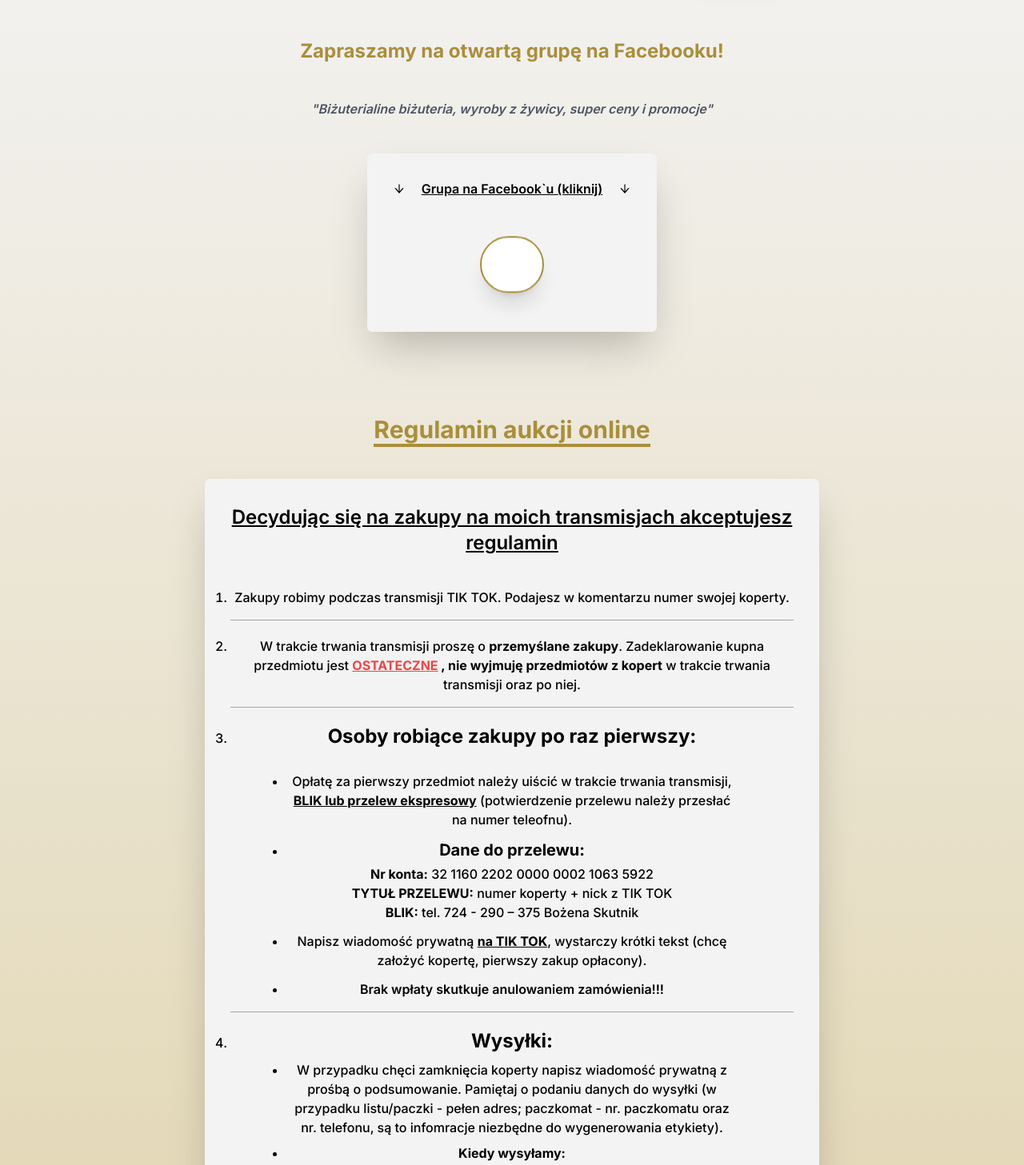
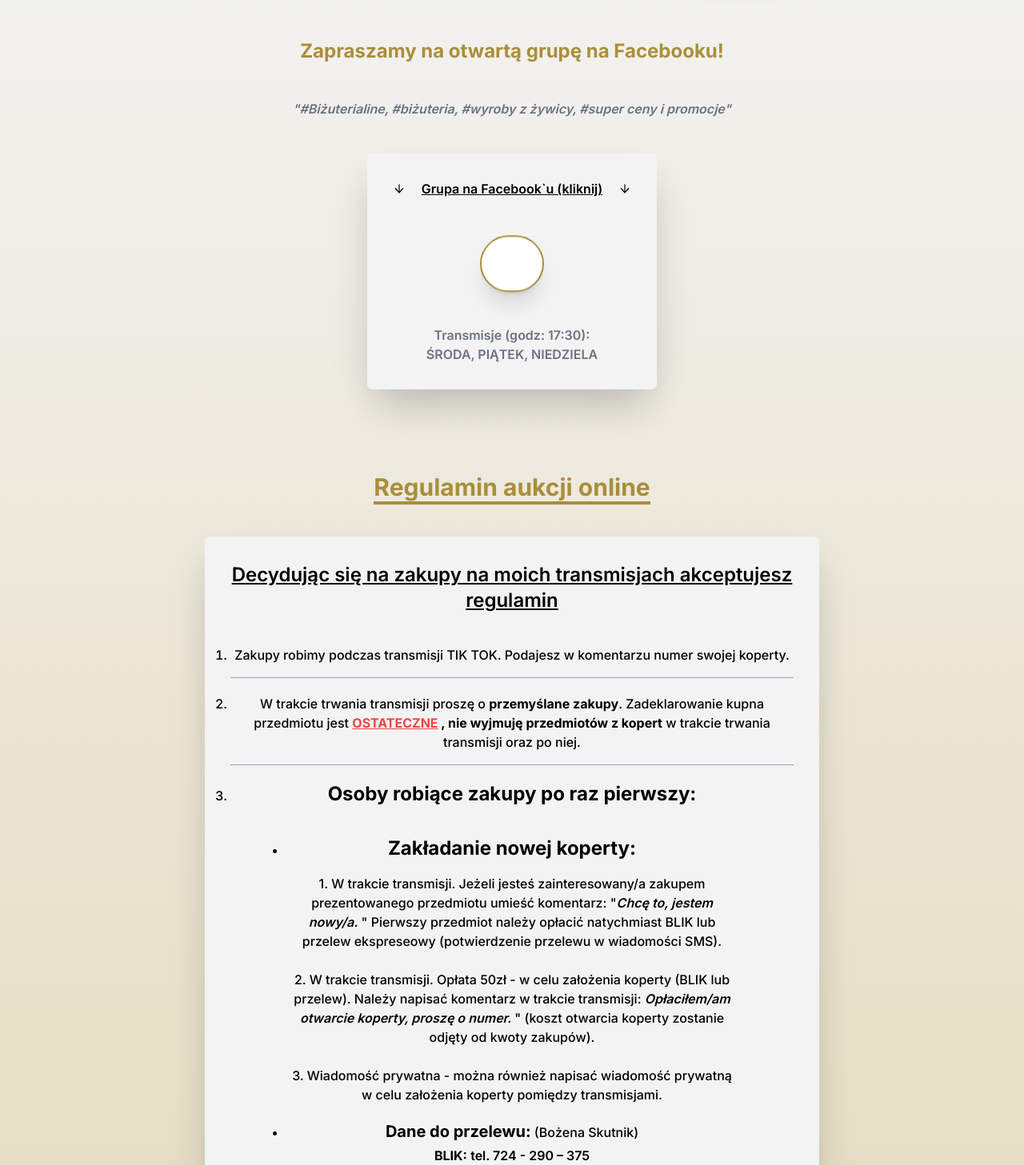
Before and after one commit to KrystianRadziszewski/bizuterialline, a Next.js app: page / in a window 1280 px wide. Shown: the part 120-1577 px from the top of the page at 80% size. Built offline with nearby package versions, Linux system fonts and the light colour scheme; some icons are missing.

Commit message:
change statute

```diff
--- a/components/Statute.tsx
+++ b/components/Statute.tsx
@@ -7,6 +7,7 @@ const Statute = () => {
 			<div className="statute-card">
 				<p className="pb-10 underline font-semibold text-2xl">Decydując się na zakupy na moich transmisjach akceptujesz regulamin</p>
 				<ol className=" list-decimal font-medium space-y-5">
+					{/* 11111111111111111111111111111111111111 */}
 					<li className="list-element">Zakupy robimy podczas transmisji TIK TOK. Podajesz w komentarzu numer swojej koperty.</li>
 					{/* 2222222222222222222222222222222 */}
 					<li className="list-element">
@@ -16,32 +17,48 @@ const Statute = () => {
 						</b>{' '}
 						w trakcie trwania transmisji oraz po niej.
 					</li>
+
+					{/* 3333333333333333333333333333333333 */}
+
 					<li className="list-element">
-						<ul className=" list-disc w-4/5 text-center mx-auto space-y-3">
+						<ul className=" list-disc w-4/5 text-center mx-auto space-y-5">
 							{<p className="font-bold pb-4 text-2xl">Osoby robiące zakupy po raz pierwszy:</p>}
 
 							<li>
-								Opłatę za pierwszy przedmiot należy uiścić w trakcie trwania transmisji, <span className="font-bold underline">BLIK lub przelew ekspresowy</span> (potwierdzenie przelewu należy
-								przesłać na numer teleofnu).
+								<span className="font-bold text-2xl">Zakładanie nowej koperty:</span> <br />
+								<p className="mt-4">
+									1. W trakcie transmisji. Jeżeli jesteś zainteresowany/a zakupem prezentowanego przedmiotu umieść komentarz: &quot;
+									<i className="font-semibold">Chcę to, jestem nowy/a.</i> &quot; Pierwszy przedmiot należy opłacić natychmiast BLIK lub przelew ekspreseowy (potwierdzenie przelewu w wiadomości SMS).
+								</p>{' '}
+								<br />
+								<p>
+									2. W trakcie transmisji. Opłata 50zł - w celu założenia koperty (BLIK lub przelew). Należy napisać komentarz w trakcie transmisji:{' '}
+									<i className="font-semibold">Opłaciłem/am otwarcie koperty, proszę o numer.</i> &quot; (koszt otwarcia koperty zostanie odjęty od kwoty zakupów).{' '}
+								</p>{' '}
+								<br />
+								<p>3. Wiadomość prywatna - można również napisać wiadomość prywatną w celu założenia koperty pomiędzy transmisjami.</p>
 							</li>
+
 							<li>
-								<span className="font-bold text-xl"> Dane do przelewu:</span>
+								<span className="font-bold text-xl"> Dane do przelewu:</span> (Bożena Skutnik)
 								{
 									<p className="text-center pt-1">
-										<span className="font-bold">Nr konta:</span> 32 1160 2202 0000 0002 1063 5922 <br />
+										<span className="font-bold">BLIK:</span> <span className="font-semibold">tel. 724 - 290 – 375</span> <br />
+										<span className="font-bold pt-2">Nr konta:</span> 32 1160 2202 0000 0002 1063 5922 <br />
 										<span className="font-bold">TYTUŁ PRZELEWU:</span> numer koperty + nick z TIK TOK <br />
-										<span className="font-bold">BLIK:</span> tel. 724 - 290 – 375 Bożena Skutnik
 									</p>
 								}
 							</li>
 							<li>
-								Napisz wiadomość prywatną <span className="font-bold underline">na TIK TOK</span>, wystarczy krótki tekst (chcę założyć kopertę, pierwszy zakup opłacony).
+								NOWE osoby po zakończonej transmisji proszone są o wysłanie wiadomości prywatnej <span className="font-bold underline">na TIK TOK</span>, wystarczy krótki tekst (jestem nowa/y,
+								pierwszy zakup opłacony, proszę o wysyłkę/zostawiam kopertę otwartą).
 							</li>
 
 							<li className=" font-semibold">Brak wpłaty skutkuje anulowaniem zamówienia!!!</li>
 						</ul>
 					</li>
-					{/* 3333333333333333333333333333333333 */}
+
+					{/* 444444444444444444444444444444444444 */}
 
 					<li className="list-element">
 						<ul className="list-disc w-4/5 text-center mx-auto space-y-2">
@@ -52,7 +69,7 @@ const Statute = () => {
 							</li>
 							<li>
 								<span className="font-bold">Kiedy wysyłamy:</span> <br />
-								Wysyłki są realizowane codziennie według kolejności zamówień. <br />
+								Wysyłki są realizowane 2x w tygodniu (wtorki i czwartki). <br />
 								Czas realizacji wysyłki paczki max 3 dni robocze, po otrzymaniu ode mnie wiadomości odnośnie wysyłki. <br />
 							</li>
 							<li>
@@ -68,9 +85,13 @@ const Statute = () => {
 						</ul>
 					</li>
 
-					{/* 444444444444444444444444444444444444 */}
+					{/* 55555555555555555555555555555555 */}
+					<li className="list-element">Paczkę można mieć otwartą przez 14dni, ale opłacamy zakupy MAX raz na 7dni. </li>
 
-					<li className="list-element">Paczkę można mieć otwartą przez 14dni, ale opłacamy zakupy MAX raz na 7dni.</li>
+					{/* 66666666666666666666666666666666666666 */}
+					<li className="list-element">Jeżeli wartość zakupów przekroczy 500zł użytkownik traci możliwość kontynuowania zakupów do czasu uregulowania płatności.</li>
+
+					{/* 777777777777777777777777777777777777777 */}
 					<li className="list-element">
 						Ze względu na dużą ilość wiadomości proszę o niepodbijanie wiadomości . Odpowiadam zawsze od najstarszych wiadomości. Nie pytamy 3 razy w ciągu dnia czy pieniążki wpłynęły ( jeśli został
 						zrobiony przelew to na pewno wpłynęły).
--- a/components/Welcome.tsx
+++ b/components/Welcome.tsx
@@ -9,7 +9,7 @@ const Welcome = () => {
 		<div className="welcome ">
 			<h1 className="text-2xl font-bold text-goldText ">Zapraszamy na otwartą grupę na Facebooku! </h1>
 			<div className=" py-3 px-5 italic font-semibold text-gray-600">
-				<p>&quot;Biżuterialine biżuteria, wyroby z żywicy, super ceny i promocje&quot;</p>
+				<p className=" text-gray-500">&quot;#Biżuterialine, #biżuteria, #wyroby z żywicy, #super ceny i promocje&quot;</p>
 			</div>
 			<div className="flex flex-col gap-6 bg-[#f3f3f3] w-auto p-8 rounded-md shadow-2xl text-center">
 				<div className="flex flex-wrap gap-5 items-center">
@@ -24,6 +24,10 @@ const Welcome = () => {
 						</Link>
 					</div>
 				</div>
+				<div className="font-semibold text-gray-500">
+					Transmisje (godz: 17:30): <br />
+					ŚRODA, PIĄTEK, NIEDZIELA
+				</div>
 			</div>
 		</div>
 	);
```
